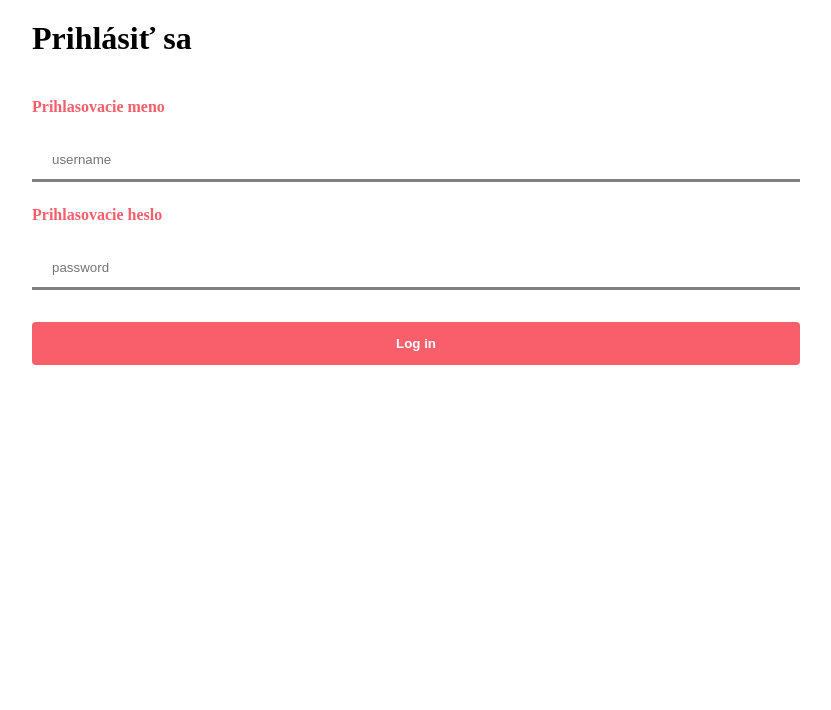
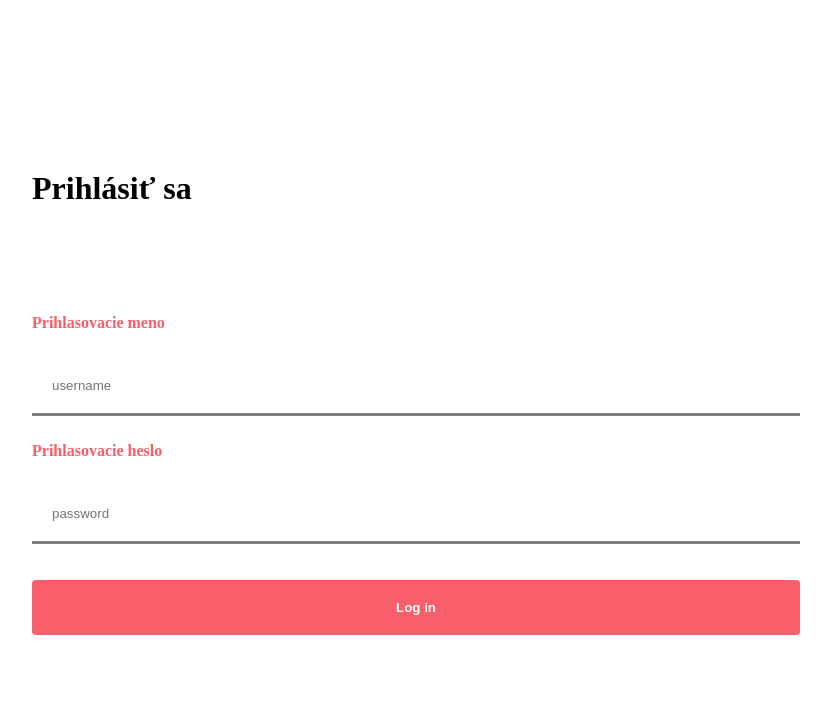
Before and after one commit to TIS2020-FMFI/skodovy-protokol, a PHP site: page / in a window 1280 px wide. Shown: the top 710 px of the page, without its empty margins (224-1055 px from the left). Run offline with PHP 8.4, Linux system fonts and the light colour scheme.

```diff
--- a/styles.css
+++ b/styles.css
@@ -4,6 +4,7 @@
 
 h1 {
   padding: 20px 0;
+  margin-top: 150px;
   text-align: left;
 }
 body {
@@ -14,7 +15,7 @@ body {
 
 section {
   /* outline: 3px solid red; */
-  height: 500px;
+  padding: 50px 0;
   text-align: left;
   color: #f85f6a;
   font-weight: bold;
@@ -22,8 +23,8 @@ section {
 
 input {
   width: 100%;
-  padding: 12px 20px;
-  margin: 8px 0;
+  padding: 20px;
+  margin: 10px 0;
   display: inline-block;
   border: none;
   border-bottom: 3px solid grey;
@@ -39,8 +40,8 @@ input:hover {
   background-color: #f85f6a;
   color: white;
   font-weight: bold;
-  padding: 14px 20px;
-  margin: 8px 0;
+  padding: 20px;
+  margin: 10px 0;
   border: none;
   border-radius: 4px;
   cursor: pointer;
```
